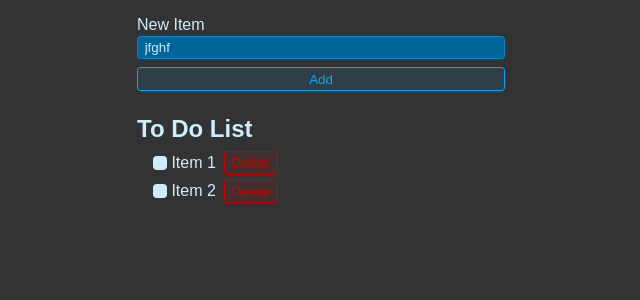
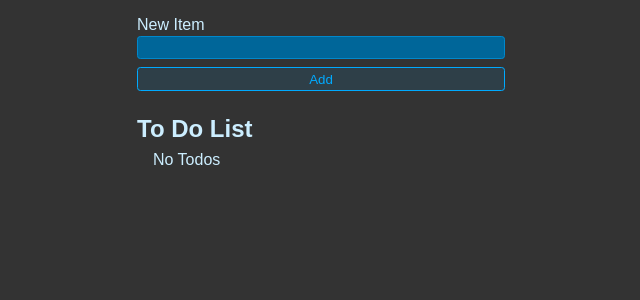
Before and after one commit to annawaluskiewicz/AJ-to-do-app-test, a React (Vite) app: page / in a window 1280 px wide. Shown: the top 300 px of the page, without its empty margins (319-959 px from the left). Built offline with nearby package versions, Linux system fonts and the light colour scheme.

Commit message:
all comp in one file

```diff
--- a/src/App.jsx
+++ b/src/App.jsx
@@ -2,15 +2,46 @@
 import "./styles.css";
 
 export default function App() {
-  const [newItem, setNewItem] = useState("jfghf");
+  const [newItem, setNewItem] = useState("");
+  const [todos, setTodos] = useState([])
 
+  function handleSubmit(e){
+    e.preventDefault()
+    setTodos(currentTodos => {
+      return [
+        ...currentTodos,
+        {id: crypto.randomUUID(), title: newItem, completed: false},
+      ]
+    })
+
+    setNewItem("")
+  }
+
+
+  function toggleTodo(id,completed){
+     setTodos(currentTodos=>{
+      return currentTodos.map(todo=>{
+        if (todo.id ===id) {
+          return {...todo,completed}
+        }
+        return todo
+      })
+     })
+  }
+
+  function deleteTodo(id){
+setTodos(currentTodos=> {
+  return currentTodos.filter(todo=> todo.id !== id)
+})
+
+  }
   return (
     <>
-      <form className="new-item-form">
+      <form onSubmit={handleSubmit} className="new-item-form">
         <div className="form-row">
           <label htmlFor="item">New Item</label>
           <input
-            value={newItem}
+            value={newItem} onChange={e=>setNewItem(e.target.value)}
             type="text"
             id="item"
           />
@@ -19,18 +50,24 @@
       </form>
       <h1 className="header">To Do List</h1>
       <ul className="list">
-        <li>
-          <label>
-            <input type="checkbox" /> Item 1
-          </label>
-          <button className="btn btn-danger">Delete</button>
-        </li>
-        <li>
-          <label>
-            <input type="checkbox" /> Item 2
-          </label>
-          <button className="btn btn-danger">Delete</button>
-        </li>
+        {todos.length === 0 && "No Todos"}
+        {todos.map(todo=>{
+return (
+ <li key={todo.id}>
+<label>
+  <input
+  type="checkbox"
+  checked={todo.completed}
+  onChange={e=> toggleTodo(todo.id, e.target.checked)}
+   />
+   {todo.title}
+</label>
+<button
+onClick={() => deleteTodo(todo.id)}
+className="btn btn-danger">Delete</button>
+</li>
+)
+        }) }
       </ul>
     </>
   );
```
